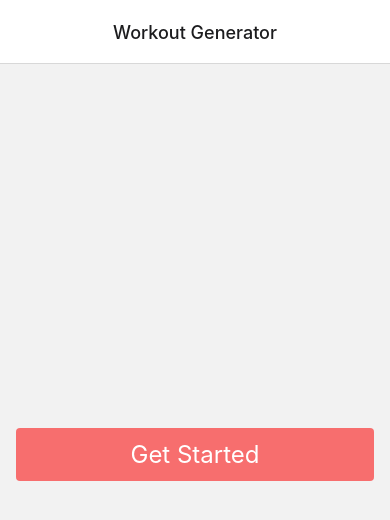
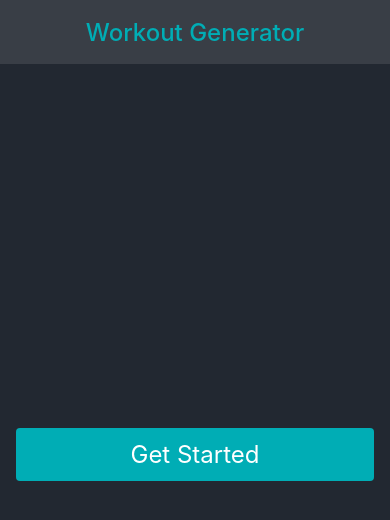
Before and after one commit to amahuika/hiit-generator, a React Native app: screen / in a window 390 px wide. Shown: the top 520 px of the page. Built offline with nearby package versions, Linux system fonts and the light colour scheme.

Commit message:
added styling

```diff
--- a/App.js
+++ b/App.js
@@ -13,9 +13,20 @@ const Stack = createStackNavigator();
 export default function App() {
   return (
     <>
-      <StatusBar style="auto" />
+      <StatusBar style="light" />
       <NavigationContainer>
-        <Stack.Navigator screenOptions={{ headerTitleAlign: "center" }}>
+        <Stack.Navigator
+          screenOptions={{
+            headerTitleAlign: "center",
+            headerTintColor: "#EEEEEE",
+            headerStyle: { backgroundColor: "#393E46" },
+            headerShadowVisible: false,
+            headerTitleStyle: {
+              color: "#00ADB5",
+              fontSize: 24,
+            },
+          }}
+        >
           <Stack.Screen
             name="home"
             component={HomeScreen}
--- a/components/ExerciseContainer.js
+++ b/components/ExerciseContainer.js
@@ -1,16 +1,35 @@
-import { StyleSheet, View, Text } from "react-native";
+import { StyleSheet, View, Text, Pressable } from "react-native";
+import { Ionicons } from "@expo/vector-icons";
+import { useState } from "react";
 
 const Exercises = ({ title, description }) => {
+  const [showDescription, setShowDescription] = useState(false);
+
+  function showDescriptionHandle() {
+    showDescription ? setShowDescription(false) : setShowDescription(true);
+  }
   return (
     <View style={styles.showExerciseList}>
-      <View style={styles.exerciseTextContainer}>
+      <View style={showDescription && styles.exerciseTextContainer}>
         <Text style={styles.myTextExercise}>{title}</Text>
-        <Text style={styles.myTextLength}>20sec x3</Text>
+        <View style={{ flexDirection: "row", justifyContent: "space-between" }}>
+          <Text style={styles.myTextLength}>20sec x3</Text>
+
+          <Pressable onPress={showDescriptionHandle}>
+            <Ionicons
+              name={!showDescription ? "chevron-down" : "chevron-up"}
+              size={24}
+              color="black"
+            />
+          </Pressable>
+        </View>
       </View>
-      <View>
-        <Text style={styles.myText}>Description</Text>
-        <Text style={styles.myText}>{description}</Text>
-      </View>
+      {showDescription && (
+        <View>
+          <Text style={styles.myText}>Description</Text>
+          <Text style={styles.myText}>{description}</Text>
+        </View>
+      )}
     </View>
   );
 };
@@ -37,7 +56,7 @@ function ExerciseContainer({ workoutList }) {
     <View>
       {round1results.length > 0 && (
         <>
-          <View style={styles.showExerciseList}>
+          <View style={styles.roundContainer}>
             <Text style={styles.roundText}>Round 1</Text>
           </View>
           {round1results}
@@ -45,7 +64,7 @@ function ExerciseContainer({ workoutList }) {
       )}
       {round2results.length > 0 && (
         <>
-          <View style={styles.showExerciseList}>
+          <View style={styles.roundContainer}>
             <Text style={styles.roundText}>Round 2</Text>
           </View>
           {round2results}
@@ -53,7 +72,7 @@ function ExerciseContainer({ workoutList }) {
       )}
       {round3results.length > 0 && (
         <>
-          <View style={styles.showExerciseList}>
+          <View style={styles.roundContainer}>
             <Text style={styles.roundText}>Round 3</Text>
           </View>
           {round3results}
@@ -61,7 +80,7 @@ function ExerciseContainer({ workoutList }) {
       )}
       {round4results.length > 0 && (
         <>
-          <View style={styles.showExerciseList}>
+          <View style={styles.roundContainer}>
             <Text style={styles.roundText}>Round 4</Text>
           </View>
           {round4results}
@@ -80,7 +99,16 @@ const styles = StyleSheet.create({
     marginVertical: 8,
     elevation: 4,
   },
+  roundContainer: {
+    backgroundColor: "#00ADB5",
+    borderRadius: 4,
+    padding: 8,
+    marginVertical: 8,
+    elevation: 4,
+  },
+
   myText: {
+    // color: "#EEEEEE",
     color: "#393E46",
   },
   exerciseTextContainer: {
@@ -88,14 +116,17 @@ const styles = StyleSheet.create({
   },
   myTextExercise: {
     fontSize: 20,
+    // color: "#EEEEEE",
     color: "#393E46",
     marginRight: 8,
   },
   myTextLength: {
+    // color: "#EEEEEE",
     color: "#393E46",
   },
   roundText: {
-    color: "#393E46",
+    color: "#EEEEEE",
+    // color: "#393E46",
     fontSize: 26,
     // fontWeight: "bold",
     textAlign: "center",
--- a/package.json
+++ b/package.json
@@ -18,7 +18,8 @@
     "react-native-safe-area-context": "4.4.1",
     "react-native-screens": "~3.18.0",
     "react-native-gesture-handler": "~2.8.0",
-    "@react-native-masked-view/masked-view": "0.2.8"
+    "@react-native-masked-view/masked-view": "0.2.8",
+    "expo-linear-gradient": "~12.0.1"
   },
   "devDependencies": {
     "@babel/core": "^7.12.9"
--- a/screens/GenerateScreen.js
+++ b/screens/GenerateScreen.js
@@ -28,10 +28,10 @@ function WorkoutScreen({ route, navigation }) {
   // 45 sec rest
   // repeat * 2
 
-  navigation.setOptions({
-    headerStyle: { backgroundColor: "#EEEEEE" },
-    title: "Your Workout",
-  });
+  // navigation.setOptions({
+  //   headerStyle: { backgroundColor: "#EEEEEE" },
+  //   title: "Your Workout",
+  // });
   const userMinutes = route.params.minutes;
   useEffect(() => {
     setMinutes(userMinutes);
@@ -133,13 +133,15 @@ const styles = StyleSheet.create({
 
   button: {
     position: "absolute",
-    backgroundColor: "#00ADB5",
+    backgroundColor: "#393E46",
+    // backgroundColor: "#00ADB5",
     bottom: 8,
     marginBottom: 5,
     borderRadius: 50,
   },
   btnText: {
-    color: "#EEEEEE",
+    color: "#00ADB5",
+    // color: "#EEEEEE",
     fontSize: 24,
   },
   exerciseList: {
--- a/screens/HomeScreen.js
+++ b/screens/HomeScreen.js
@@ -1,5 +1,6 @@
 import { View, StyleSheet } from "react-native";
 import MyButton from "../components/MyButton";
+import { LinearGradient } from "expo-linear-gradient";
 
 function HomeScreen({ route, navigation }) {
   function getStartedHandle() {
@@ -8,6 +9,7 @@ function HomeScreen({ route, navigation }) {
 
   return (
     <View style={styles.container}>
+      {/* <LinearGradient style={styles.background} colors={["#393E46"]} /> */}
       {/* <View style={styles.buttonContainer}> */}
       <MyButton
         onPress={getStartedHandle}
@@ -27,13 +29,22 @@ const styles = StyleSheet.create({
     justifyContent: "center",
     alignItems: "center",
     paddingHorizontal: 16,
+    backgroundColor: "#222831",
   },
   buttonContainer: {},
   button: {
-    backgroundColor: "#f76e6e",
+    backgroundColor: "#00ADB5",
   },
   buttonText: {
     fontSize: 24,
     color: "white",
   },
+
+  background: {
+    position: "absolute",
+    left: 0,
+    right: 0,
+    top: 0,
+    height: "100%",
+  },
 });
--- a/screens/InputWorkoutScreen.js
+++ b/screens/InputWorkoutScreen.js
@@ -16,7 +16,7 @@ function InputWorkoutScreen({ route, navigation }) {
   return (
     <View style={styles.container}>
       <View style={styles.innerContainer}>
-        <Text>Enter length in Minutes </Text>
+        <Text style={styles.label}>Enter length in Minutes </Text>
         <TextInput
           style={styles.input}
           placeholder="e.g. 20"
@@ -42,6 +42,7 @@ const styles = StyleSheet.create({
   container: {
     flex: 1,
     paddingHorizontal: 16,
+    backgroundColor: "#222831",
   },
   innerContainer: {
     marginTop: 16,
@@ -59,4 +60,7 @@ const styles = StyleSheet.create({
     color: "#EEEEEE",
     fontSize: 24,
   },
+  label: {
+    color: "#EEEEEE",
+  },
 });
```
Also changed, not shown: 1 other file (tests, documents, lock files or other folders).
